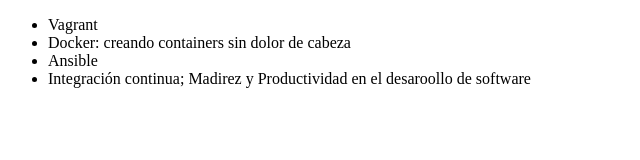
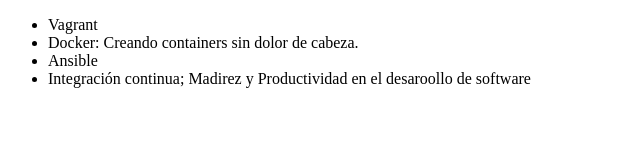
Before and after one commit to beto3000/pruebaalura, a plain HTML site: page index.html in a window 1280 px wide. Shown: the full height of the page, 0-640 px from the left. Drawn offline with Linux system fonts and the light colour scheme.

Commit message:
agrgando mayuscula y punto

```diff
--- a/index.html
+++ b/index.html
@@ -7,7 +7,7 @@
 <body>
      <ul>
          <li> Vagrant </li>
-         <li> Docker: creando containers sin dolor de cabeza </li>
+         <li> Docker: Creando containers sin dolor de cabeza. </li>
          <li> Ansible </li>
          <li> Integración continua; Madirez y Productividad en el desaroollo de software </li>
      </ul>
```
